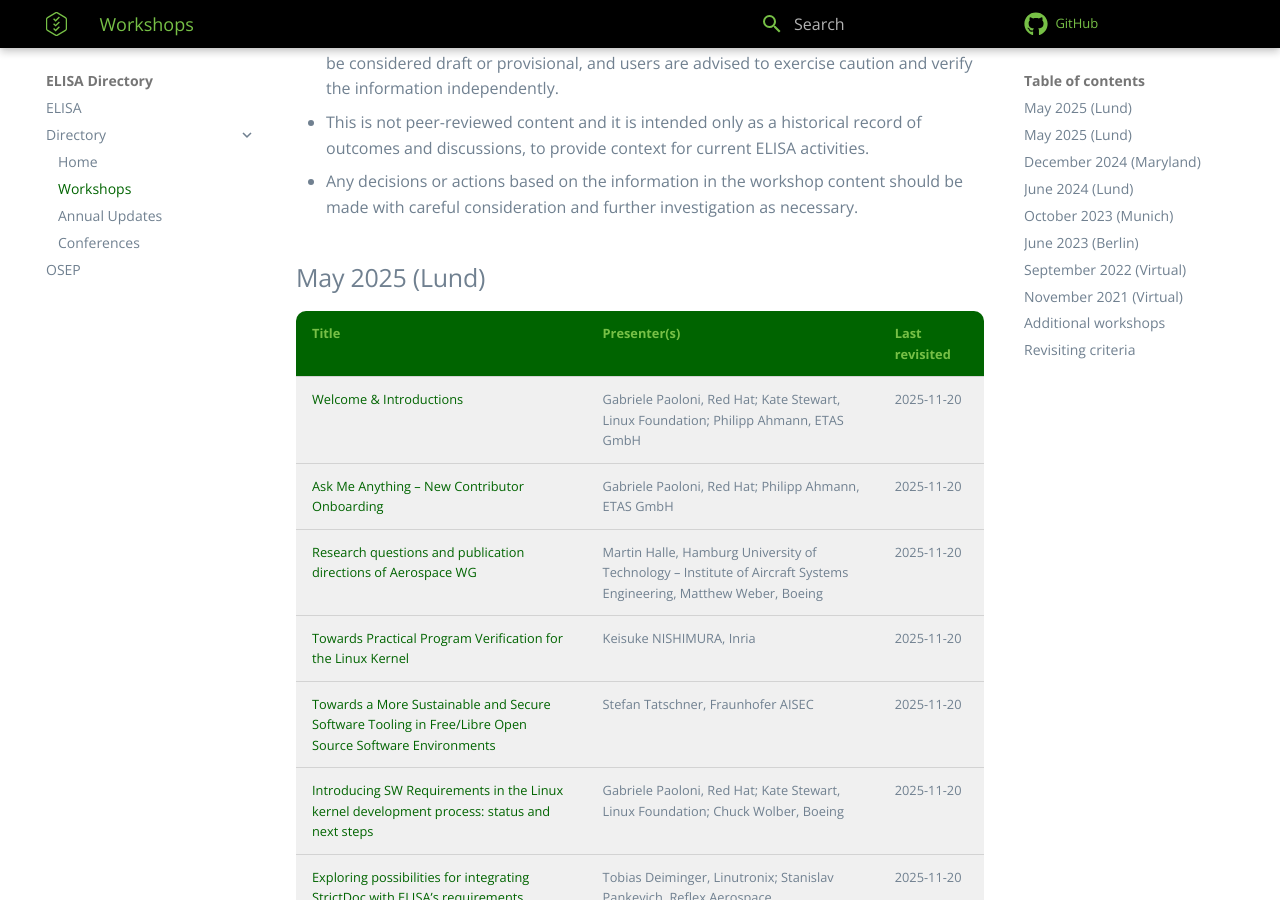
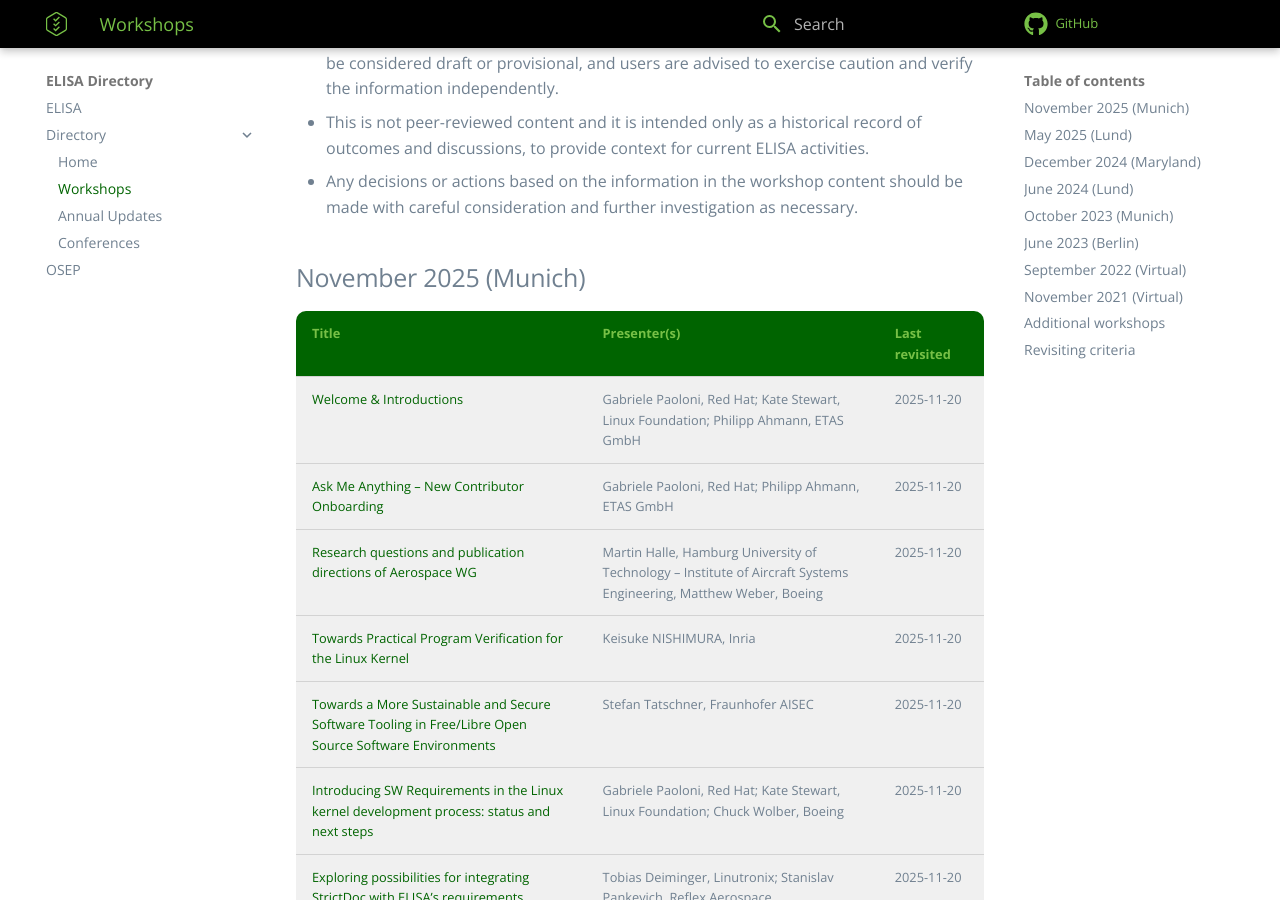
Before and after one commit to elisa-tech/directory, an MkDocs documentation site: the page built from docs/workshops/index.md, in a window 1280 px wide and 900 px high, scrolled down 348 px. Built offline with MkDocs 1.6.1 and Material for MkDocs 9.7.7, drawn with Linux system fonts in a browser that asks for light colours; comment, search, counter and statistics services are not loaded.

Commit message:
Correct copy-paste error in heading
Signed-off-by: Philipp Ahmann <philipp.ahmann@de.bosch.com>

```diff
--- a/docs/workshops/index.md
+++ b/docs/workshops/index.md
@@ -9,7 +9,7 @@
 * This is not peer-reviewed content and it is intended only as a historical record of outcomes and discussions, to provide context for current ELISA activities.
 * Any decisions or actions based on the information in the workshop content should be made with careful consideration and further investigation as necessary.
 
-## May 2025 (Lund)
+## November 2025 (Munich)
 
 | Title | Presenter(s) | Last revisited |
 | ----- | ------------ | -------------- |
```
